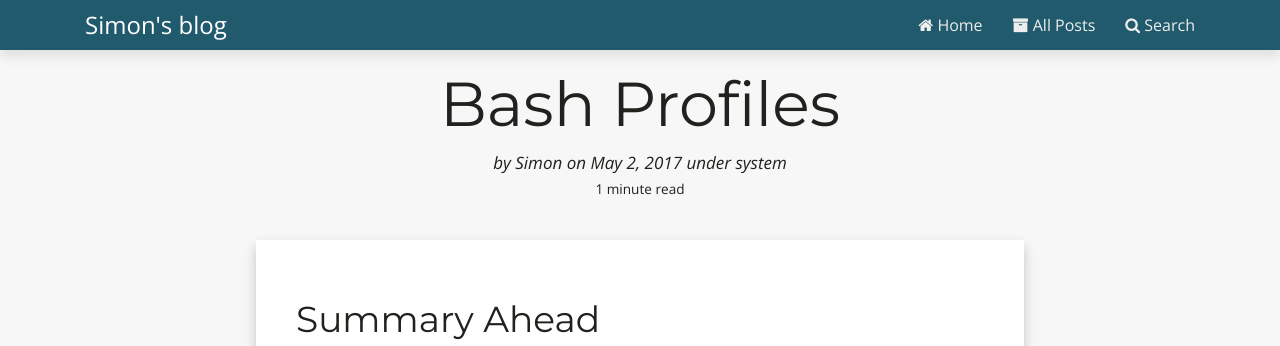
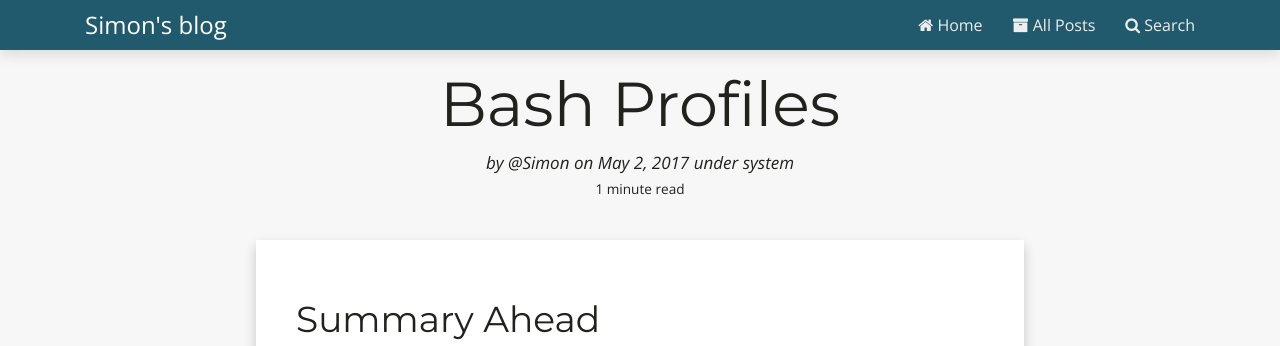
Before and after one commit to yzh503/yzh503.github.io, a Jekyll site: the page built from _posts/2017-05-02-bash-profiles.markdown, in a window 1280 px wide. Shown: the top 346 px of the page. Built offline with Jekyll 4.4.1, drawn with Linux system fonts in a browser that asks for light colours; nearby versions of some CDN libraries; comment, search, counter and statistics services are not loaded.

```diff
--- a/_includes/head.html
+++ b/_includes/head.html
@@ -6,7 +6,7 @@
 
   <link rel="profile" href="http://gmpg.org/xfn/11" />
   <link rel="stylesheet" href="//netdna.bootstrapcdn.com/bootstrap/3.1.1/css/bootstrap.min.css">
-  <link rel="stylesheet" href="//netdna.bootstrapcdn.com/font-awesome/4.0.3/css/font-awesome.css">
+  <link rel="stylesheet" href="//netdna.bootstrapcdn.com/font-awesome/4.7.0/css/font-awesome.min.css">
   <link rel="stylesheet" type="text/css" media="all" href="{{ site.baseurl }}/css/style.css" />
   <link rel="stylesheet" type="text/css" media="all" href="{{ site.baseurl }}/css/jquery.mmenu.all.css" />
 
--- a/_layouts/post.html
+++ b/_layouts/post.html
@@ -33,7 +33,7 @@
               <a rel="author" href="mailto:simonzyang@outlook.com">
             {% if page.author %}
             <span itemprop="author" itemscope itemtype="http://schema.org/Person">
-              <span itemprop="name">{{ page.author }}</span>
+              <span itemprop="name">@{{ page.author }}</span>
             </span>
             {% endif %}
               </a>
```
